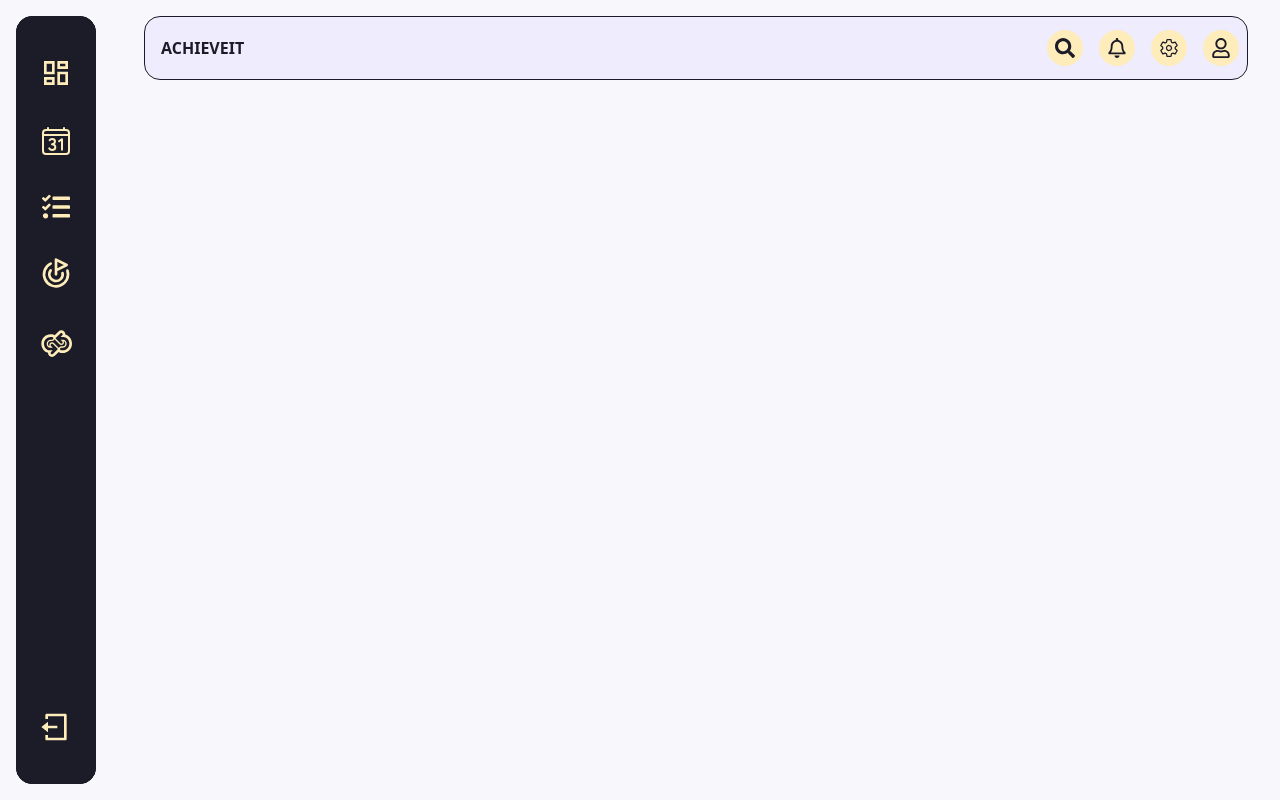
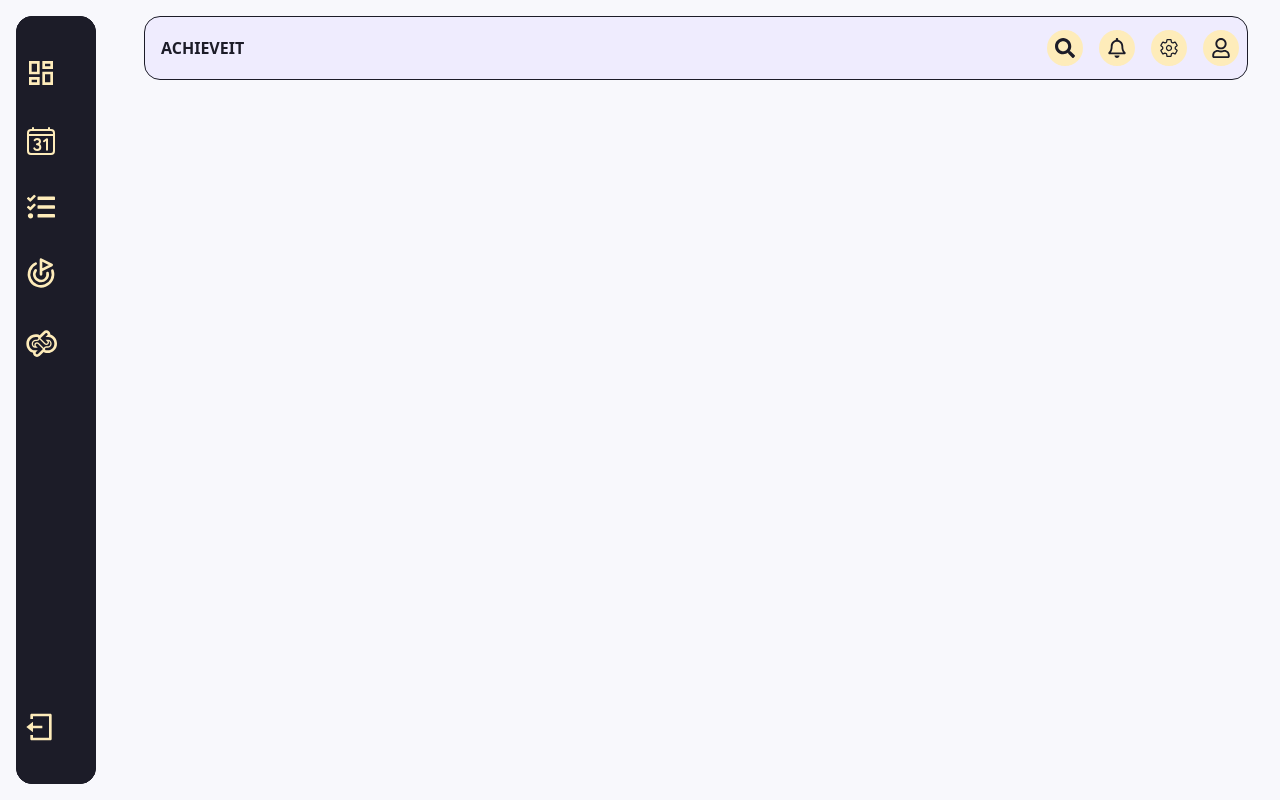
Before and after one commit to maximistic/AchieveIt, a Next.js app: page /components/Sidebar in a window 1280 px wide. Built offline with nearby package versions, Linux system fonts and the light colour scheme.

Commit message:
bottom nav trial

```diff
--- a/app/components/Sidebar/page.tsx
+++ b/app/components/Sidebar/page.tsx
@@ -1,18 +1,50 @@
-import * as React from 'react';
-import SideIcons from './SideIcons';
+"use client";
+import React, { useEffect, useRef, useState } from "react";
+import gsap from "gsap";
+import SideIcons from "./SideIcons";
+import BottomNav from "./BottomNav";
 
-function Sidebar() {
+const Sidebar: React.FC = () => {
+  const sidebarRef = useRef<HTMLDivElement>(null);
+  const [isMobile, setIsMobile] = useState(false);
+
+  useEffect(() => {
+    const handleResize = () => {
+      setIsMobile(window.innerWidth < 768);
+    };
+
+    handleResize();
+    window.addEventListener("resize", handleResize);
+
+    return () => window.removeEventListener("resize", handleResize);
+  }, []);
+
+  useEffect(() => {
+    if (sidebarRef.current) {
+      if (isMobile) {
+        gsap.to(sidebarRef.current, { x: -100, opacity: 0, duration: 0.3 });
+      } else {
+        gsap.fromTo(sidebarRef.current, { x: -100, opacity: 0 }, { x: 0, opacity: 1, duration: 0.5 });
+      }
+    }
+  }, [isMobile]);
+
   return (
-    <div className="
-      hidden md:block
-      fixed left-4 top-4 bottom-4
-      w-20
-      bg-[var(--color-text)] rounded-2xl border border-[var(--color-border)]
-      items-center
-    ">
-      <SideIcons />
-    </div>
+    <>
+      {/* Sidebar for md and larger screens */}
+      <div
+        ref={sidebarRef}
+        className={`hidden md:flex fixed left-4 top-4 bottom-4 w-20
+        bg-[var(--color-text)] rounded-2xl border border-[var(--color-border)]
+        items-center transition-transform duration-300`}
+      >
+        <SideIcons />
+      </div>
+
+      {/* Bottom Navigation for small screens */}
+      {isMobile && <BottomNav />}
+    </>
   );
-}
+};
 
 export default Sidebar;
--- a/package.json
+++ b/package.json
@@ -9,6 +9,7 @@
     "lint": "next lint"
   },
   "dependencies": {
+    "gsap": "^3.12.7",
     "next": "15.1.6",
     "react": "^19.0.0",
     "react-dom": "^19.0.0",
```
Also changed, not shown: app/components/BottomNav/BottomIcons.tsx (added), 1 other file (tests, documents, lock files or other folders).
